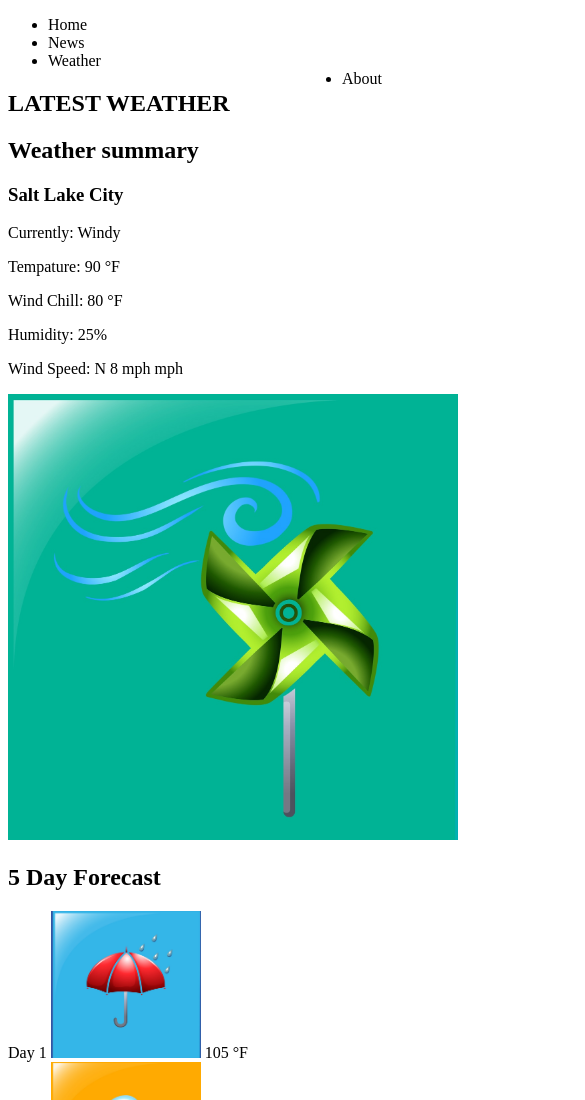
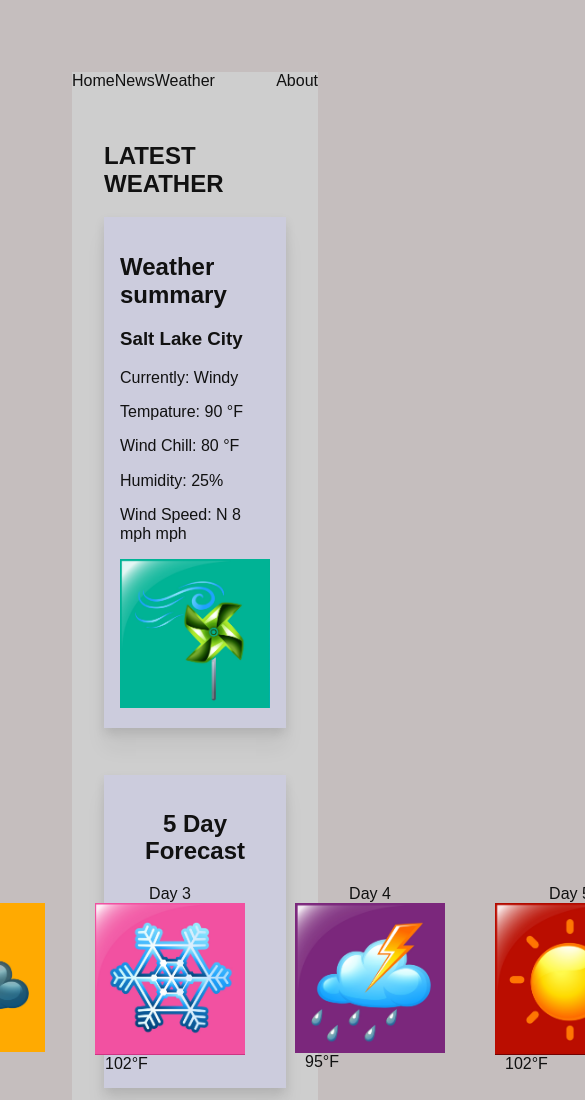
Before and after one commit to LuiTuco/WeatherApp, a plain HTML site: page index.html in a window 390 px wide. Shown: the top 1100 px of the page, 585 px wide, since content can reach past the window. Drawn offline with Linux system fonts and the light colour scheme; files that its build step writes are made by us from their sources; files whose address does not match are found by name.

Commit message:
FixCSS
FixCSS issue

```diff
--- a/index.html
+++ b/index.html
@@ -4,7 +4,7 @@
     <meta charset="UTF-8" />
     <meta name="viewport" content="width=device-width, initial-scale=1.0" />
     <title>My Weather App</title>
-    <link rel="stylesheet" href="/WeatherSite/CSS_Introduction/styles.css" />
+    <link rel="stylesheet" href="/WeatherSite/WeatherApp/styles.css" />
   </head>
   <body>
     <header></header>
--- /dev/null
+++ b/styles.css
@@ -0,0 +1,144 @@
+a {
+  color: #111;
+}
+
+ul {
+  max-width: 100%;
+  list-style-type: none;
+  margin: 0;
+  padding: 0;
+  overflow: hidden;
+  background-color: #cecece;
+}
+
+li {
+  float: left;
+}
+
+li a {
+  display: block;
+  color: #333;
+  text-align: center;
+  padding: 14px 16px;
+  text-decoration: none;
+}
+
+li a:hover:not(.active) {
+  background-color: #111;
+}
+
+.active {
+  background-color: #048caa;
+}
+
+body {
+  background: rgb(197, 190, 190);
+  color: #111;
+  padding: 4em;
+  font-family: sans-serif;
+  line-height: 1.15;
+}
+
+/* News Section */
+hr {
+  height: 6px;
+  border: none;
+}
+.page {
+  padding: 2em;
+  background: #cecece;
+  max-width: 100%;
+}
+.archive {
+  display: grid;
+  grid-template-columns: repeat(auto-fit, minmax(180px, 1fr));
+  grid-gap: 1em;
+  grid-auto-flow: dense;
+}
+.article {
+  text-align: center;
+  padding: 1em;
+  background: rgba(200, 200, 255, 0.3);
+  box-shadow:
+    0 5px 10px rgba(0, 0, 0, 0.1),
+    0 20px 20px rgba(0, 0, 0, 0.05);
+}
+.article img {
+  max-width: 100%;
+}
+.five-day {
+  text-align: center;
+  padding: 1em;
+  box-shadow:
+    0 5px 10px rgba(0, 0, 0, 0.1),
+    0 20px 20px rgba(0, 0, 0, 0.05);
+  grid-column: 1 / 5;
+  background: rgba(200, 200, 255, 0.3);
+}
+.day {
+  color: #111;
+  max-width: 100px;
+  height: 125px;
+  background-color: #048caa;
+}
+.article:nth-child(1) {
+  grid-column: 1 / -1;
+  background: rgba(200, 200, 255, 0.3);
+}
+.article:nth-child(8) {
+  grid-column: -3 / -1;
+  background: rgba(255, 200, 255, 0.3);
+}
+.article:nth-child(8):after {
+  content: "grid-column: -3 / -1";
+}
+@media (max-width: 680px) {
+  .archive {
+    display: flex;
+    flex-direction: column;
+  }
+  .article {
+    margin-bottom: 1em;
+  }
+} /* Weather sections */
+.article-five-day {
+  grid-column: 1 / -1;
+  padding: 15px;
+  margin-top: 15px;
+  box-shadow:
+    0 5px 10px rgba(0, 0, 0, 0.1),
+    0 20px 20px rgba(0, 0, 0, 0.05);
+  background-color: rgba(200, 200, 255, 0.3);
+}
+.five-article {
+  text-align: center;
+}
+#city {
+  text-align: center;
+}
+#forecastTitle {
+  text-align: center;
+}
+.flex {
+  display: flex;
+  justify-content: center;
+}
+.flex-col {
+  text-align: center;
+  margin-right: 50px;
+}
+#stats {
+  text-align: start;
+  float: left;
+}
+.temp-data {
+  margin-left: 10px;
+  display: flex;
+}
+.weatherIcon {
+  display: flex;
+  margin-left: 0px;
+}
+footer {
+  text-align: center;
+}
```
